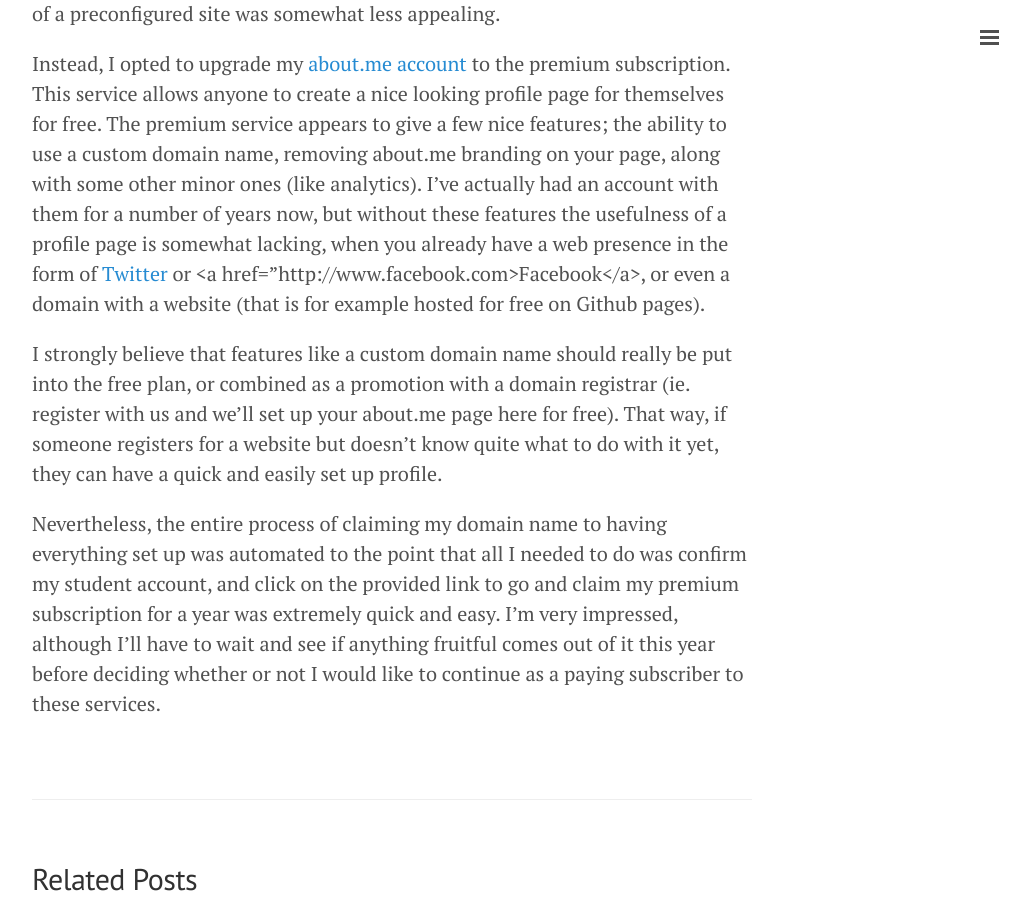
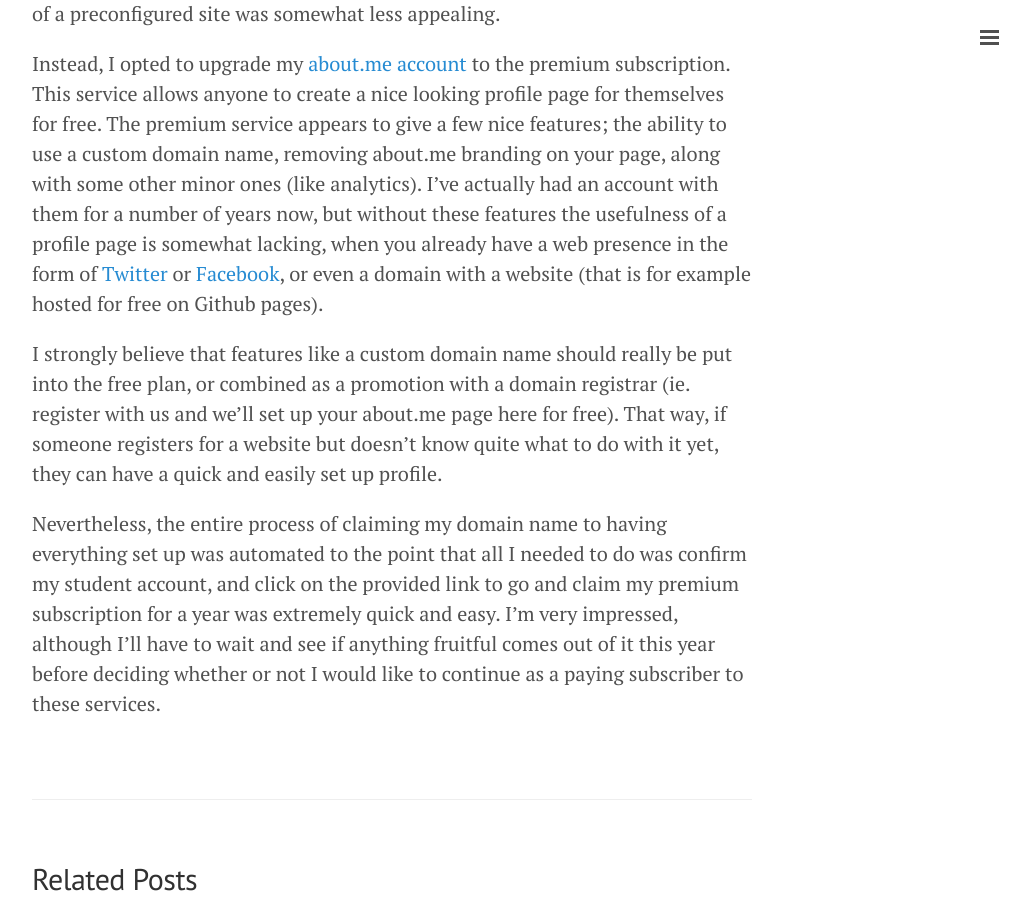
Before and after one commit to thomasteoh/thomasteoh.github.io, a Jekyll site: the page built from _posts/2015-03-20-namecheap-and-about-me.md, in a window 1280 px wide and 900 px high, scrolled down 713 px. Shown: the whole window, without its empty margins (248-1278 px from the left). Built offline with Jekyll 4.4.1, drawn with Linux system fonts in a browser that asks for light colours; Markdown is read by kramdown in place of the engine named in the settings; comment, search, counter and statistics services are not loaded.

Commit message:
fixed a typo

```diff
--- a/_posts/2015-03-20-namecheap-and-about-me.md
+++ b/_posts/2015-03-20-namecheap-and-about-me.md
@@ -13,7 +13,7 @@
 
 I currently host this blog on my Github account using Github pages. Being able to write posts on your computer in markdown really helps with regularly committing to writing. However, having this already set up means that the offer of a preconfigured site was somewhat less appealing.
 
-Instead, I opted to upgrade my <a href="http://www.about.me/tteoh">about.me account</a> to the premium subscription. This service allows anyone to create a nice looking profile page for themselves for free. The premium service appears to give a few nice features; the ability to use a custom domain name, removing about.me branding on your page, along with some other minor ones (like analytics). I've actually had an account with them for a number of years now, but without these features the usefulness of a profile page is somewhat lacking, when you already have a web presence in the form of <a href="http://www.twitter.com">Twitter</a> or <a href="http://www.facebook.com>Facebook</a>, or even a domain with a website (that is for example hosted for free on Github pages).
+Instead, I opted to upgrade my <a href="http://www.about.me/tteoh">about.me account</a> to the premium subscription. This service allows anyone to create a nice looking profile page for themselves for free. The premium service appears to give a few nice features; the ability to use a custom domain name, removing about.me branding on your page, along with some other minor ones (like analytics). I've actually had an account with them for a number of years now, but without these features the usefulness of a profile page is somewhat lacking, when you already have a web presence in the form of <a href="http://www.twitter.com">Twitter</a> or <a href="http://www.facebook.com">Facebook</a>, or even a domain with a website (that is for example hosted for free on Github pages).
 
 I strongly believe that features like a custom domain name should really be put into the free plan, or combined as a promotion with a domain registrar (ie. register with us and we'll set up your about.me page here for free). That way, if someone registers for a website but doesn't know quite what to do with it yet, they can have a quick and easily set up profile.
 
```
